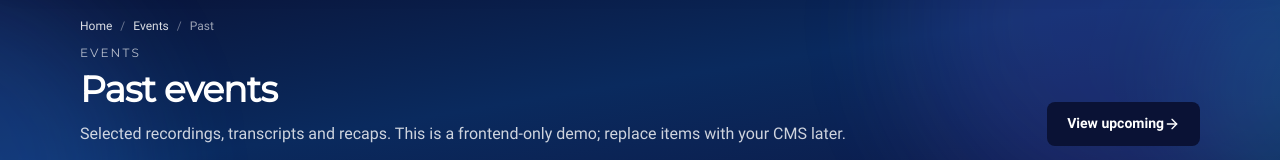
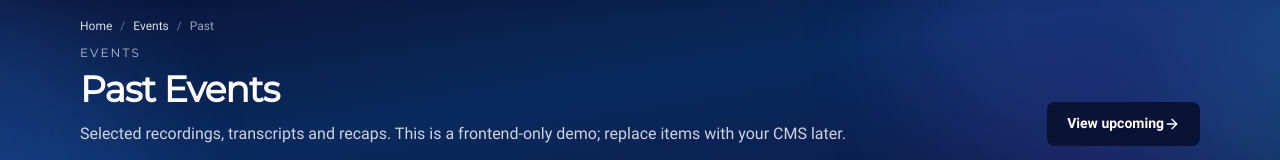
Before and after one commit to naqvi00/epc-frontend, a React (Vite) app: page /events/past in a window 1280 px wide. Shown: the part 204-364 px from the top of the page. Built offline with nearby package versions, Linux system fonts and the light colour scheme; no server answers.

Commit message:
Update PastEvents.tsx

```diff
--- a/src/pages/events/PastEvents.tsx
+++ b/src/pages/events/PastEvents.tsx
@@ -32,7 +32,7 @@ export default function PastEvents() {
       <PageHeader
        variant="gradient"
         eyebrow="Events"
-        title="Past events"
+        title="Past Events"
         description="Selected recordings, transcripts and recaps. This is a frontend-only demo; replace items with your CMS later."
         crumbs={[{ label: 'Home', href: '/' }, { label: 'Events', href: '/events' }, { label: 'Past' }]}
         actions={
```
